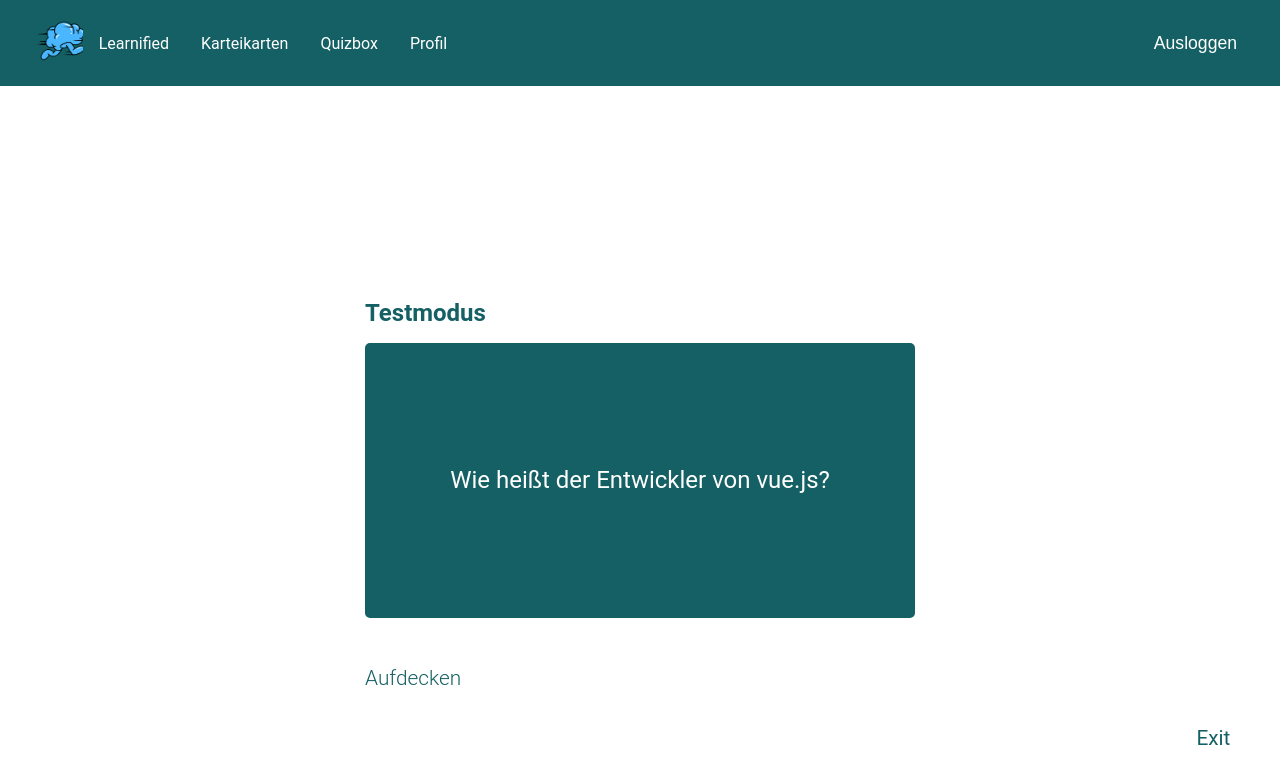
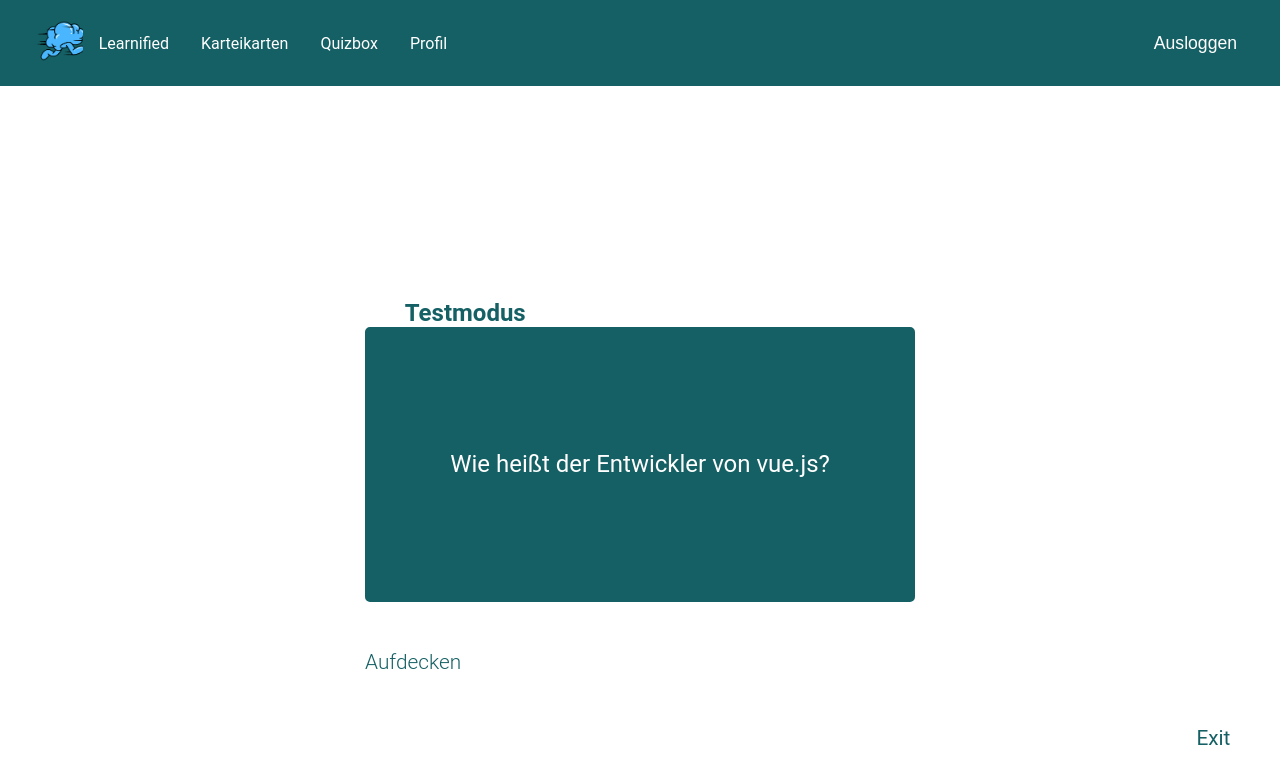
Before and after one commit to coding-bootcamps-eu/final-project-2024-08-learn-app, a Vue app: page /test in a window 1280 px wide. Shown: the top 784 px of the page. Built offline with nearby package versions, Linux system fonts and the light colour scheme; a web font is replaced by a local one.

Commit message:
modified Pageheader and added it to CategoriesView

```diff
--- a/src/components/PageHeader.vue
+++ b/src/components/PageHeader.vue
@@ -18,8 +18,8 @@ export default {
 
 <style scoped>
 .page-header {
-  padding-block: 1rem;
-  width: 100%;
+  width: 50%;
+  margin-left: 3rem;
 }
 
 .page-header h2 {
--- a/src/views/CategoriesView.vue
+++ b/src/views/CategoriesView.vue
@@ -1,4 +1,6 @@
 <template>
+  <page-header class="page-header" headerText="Karteikarten" />
+  <page-header class="page-header" headerText="Wähle ein Kategorie oder erstelle eine eigene" />
   <div class="category-list">
     <div class="category-item" v-for="category in categories" :key="category.id">
       <span>{{ category.name }}</span>
@@ -12,7 +14,12 @@
 </template>
 
 <script>
+import PageHeader from '@/components/PageHeader.vue'
+
 export default {
+  components: {
+    PageHeader,
+  },
   name: 'CategoryList',
   data() {
     return {
```
